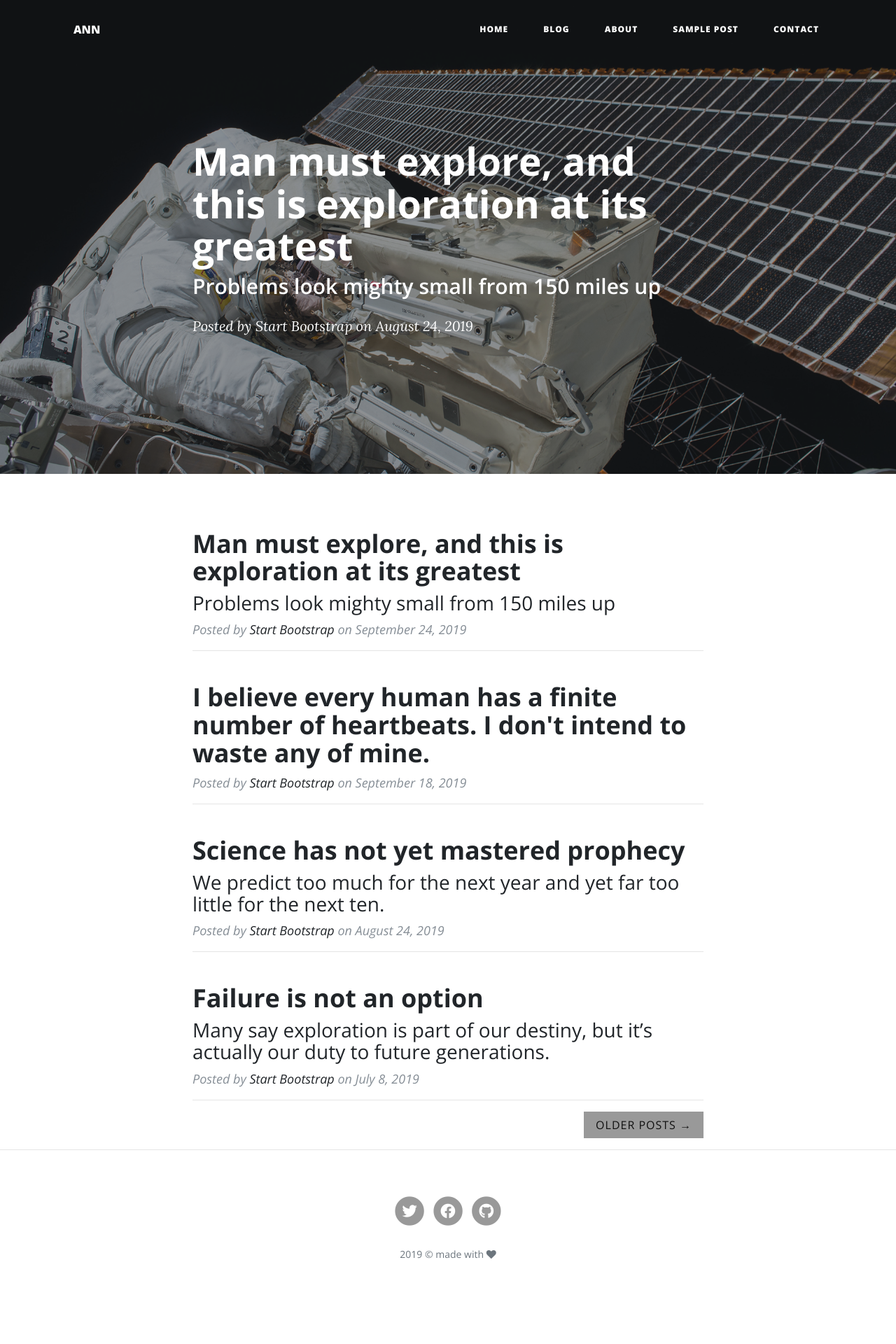
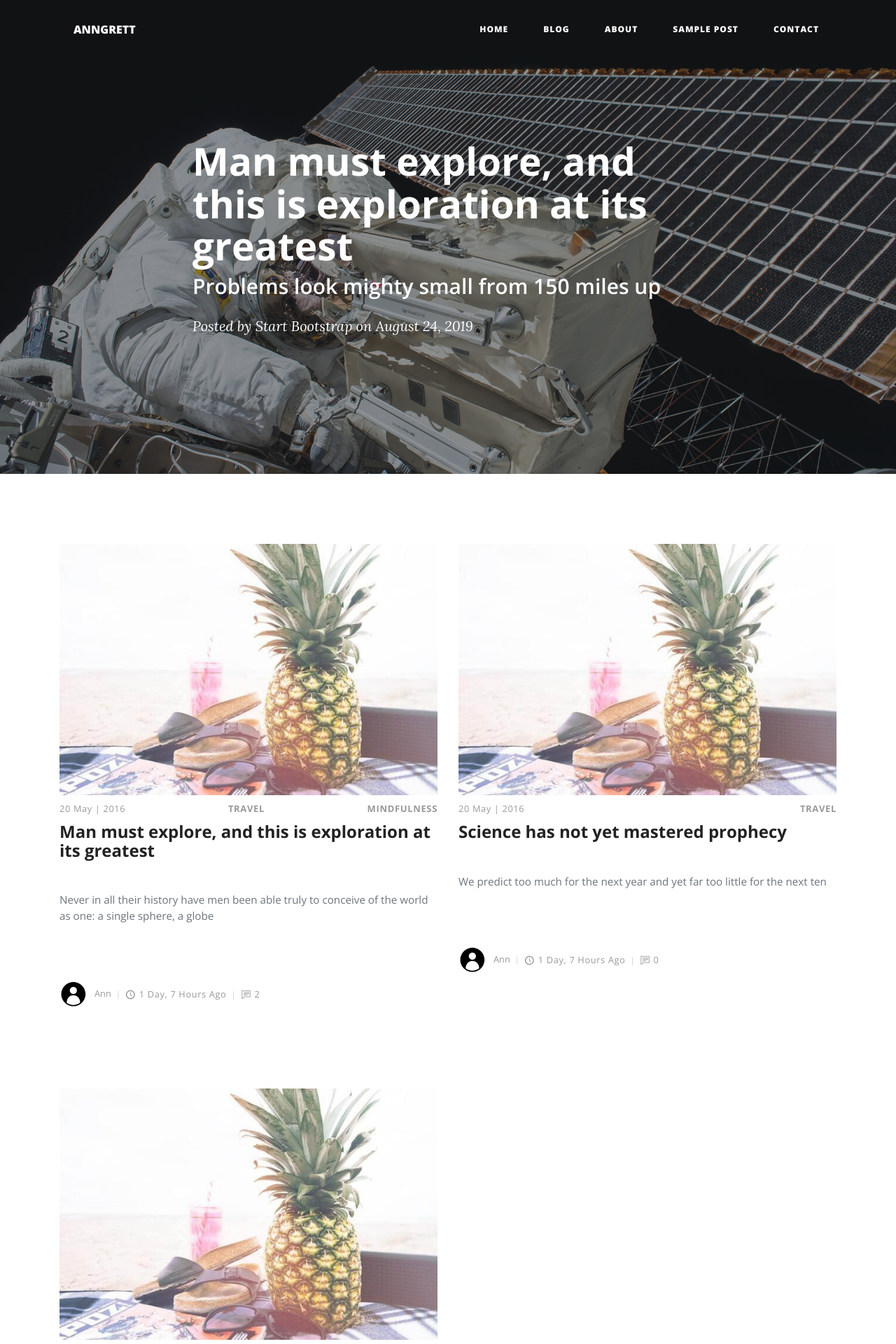
Before and after one commit to case112/blog-ann, a Django app: page /blog/ in a window 1280 px wide. Shown: the top 1920 px of the page at 70% size. Before the commit the page ends 1798 px from the top, so only its background shows below. Run offline with Django 3.2, Linux system fonts and the light colour scheme; data comes from the database, SQL or seed files in the repository; parts of the project's set-up code (start-up, migrations or seed data) failed here and were passed over; some libraries are stand-ins or nearby versions.

Commit message:
Homepage logic done, moving on to /blog

```diff
--- a/src/posts/views.py
+++ b/src/posts/views.py
@@ -11,7 +11,11 @@ def index(request):
 	return render(request, 'index.html', context)
 
 def blog(request):
-	return render(request, 'blog.html', {})
+	post_list = Post.objects.all()
+	context = {
+		'post_list': post_list,
+	}
+	return render(request, 'blog.html', context)
 
 def post(request):
 	return render(request, 'post.html', {})
--- a/src/templates/blog.html
+++ b/src/templates/blog.html
@@ -20,71 +20,54 @@
       </div>
     </div>
   </header>
-  <!-- Main Content -->
-  <div class="container">
-    <div class="row">
-      <div class="col-lg-8 col-md-10 mx-auto">
-        <div class="post-preview">
-          <a href="post.html">
-            <h2 class="post-title">
-              Man must explore, and this is exploration at its greatest
-            </h2>
-            <h3 class="post-subtitle">
-              Problems look mighty small from 150 miles up
-            </h3>
-          </a>
-          <p class="post-meta">Posted by
-            <a href="#">Start Bootstrap</a>
-            on September 24, 2019</p>
+
+<!-- Main Content -->
+<div class="container">
+  <div class="row">
+    <!-- Latest Posts -->
+    <main class="posts-listing">
+      <div class="container">
+        <div class="row">
+          <!-- post -->
+          {% for post in post_list %}
+          <div class="post col-md-6">
+            <div class="post-thumbnail"><a href="post.html"><img src="img/blog-post-1.jpeg" alt="..." class="img-fluid"></a></div>
+            <div class="post-details">
+              <div class="post-meta d-flex justify-content-between">
+                <div class="date meta-last">20 May | 2016</div>
+                {% for cat in post.categories.all %}
+                <div class="category"><a href="#">{{ cat }}</a></div>
+                {% endfor %}
+              </div><a href="post.html">
+                <h3 class="h4">{{ post.title }}</h3></a>
+              <p class="text-muted">{{ post.overview }}</p>
+              <footer class="post-footer d-flex align-items-center"><a href="#" class="author d-flex align-items-center flex-wrap">
+                  <div class="avatar"><img src="{{ post.author.profile_picture.url }}" alt="..." class="img-fluid"></div>
+                  <div class="title"><span>{{ post.author.user.username }}</span></div></a>
+                <div class="date"><i class="icon-clock"></i>{{ post.timestamp|timesince }} ago</div>
+                <div class="comments meta-last"><i class="icon-comment"></i>{{ post.comment_count }}</div>
+              </footer>
+            </div>
+          </div>
+          {% endfor %}
         </div>
-        <hr>
-        <div class="post-preview">
-          <a href="post.html">
-            <h2 class="post-title">
-              I believe every human has a finite number of heartbeats. I don't intend to waste any of mine.
-            </h2>
-          </a>
-          <p class="post-meta">Posted by
-            <a href="#">Start Bootstrap</a>
-            on September 18, 2019</p>
-        </div>
-        <hr>
-        <div class="post-preview">
-          <a href="post.html">
-            <h2 class="post-title">
-              Science has not yet mastered prophecy
-            </h2>
-            <h3 class="post-subtitle">
-              We predict too much for the next year and yet far too little for the next ten.
-            </h3>
-          </a>
-          <p class="post-meta">Posted by
-            <a href="#">Start Bootstrap</a>
-            on August 24, 2019</p>
-        </div>
-        <hr>
-        <div class="post-preview">
-          <a href="post.html">
-            <h2 class="post-title">
-              Failure is not an option
-            </h2>
-            <h3 class="post-subtitle">
-              Many say exploration is part of our destiny, but it’s actually our duty to future generations.
-            </h3>
-          </a>
-          <p class="post-meta">Posted by
-            <a href="#">Start Bootstrap</a>
-            on July 8, 2019</p>
-        </div>
-        <hr>
-        <!-- Pager -->
-        <div class="clearfix">
-          <a class="btn btn-primary float-right" href="#">Older Posts &rarr;</a>
-        </div>
+        <!-- Pagination -->
+
+        <nav aria-label="Page navigation example">
+          <ul class="pagination pagination-template d-flex justify-content-center">
+            <li class="page-item"><a href="#" class="page-link"> <i class="fa fa-angle-left"></i></a></li>
+            <li class="page-item"><a href="#" class="page-link active">1</a></li>
+            <li class="page-item"><a href="#" class="page-link">2</a></li>
+            <li class="page-item"><a href="#" class="page-link">3</a></li>
+            <li class="page-item"><a href="#" class="page-link"> <i class="fa fa-angle-right"></i></a></li>
+          </ul>
+        </nav>
       </div>
-    </div>
+    </main>
+
   </div>
+</div>
 
-  <hr>
+
 
 {% endblock content %}
--- a/src/templates/header.html
+++ b/src/templates/header.html
@@ -3,7 +3,7 @@
  <!-- Navigation -->
   <nav class="navbar navbar-expand-lg navbar-light fixed-top" id="mainNav">
     <div class="container">
-      <a class="navbar-brand" href="/">ANN</a>
+      <a class="navbar-brand" href="/">ANNGRETT</a>
       <button class="navbar-toggler navbar-toggler-right" type="button" data-toggle="collapse" data-target="#navbarResponsive" aria-controls="navbarResponsive" aria-expanded="false" aria-label="Toggle navigation">
         Menu
         <i class="fas fa-bars"></i>
```
Also changed, not shown: src/templates/index.html (+32 -4 lines), src/templates/post.html (+18 -0 lines).
